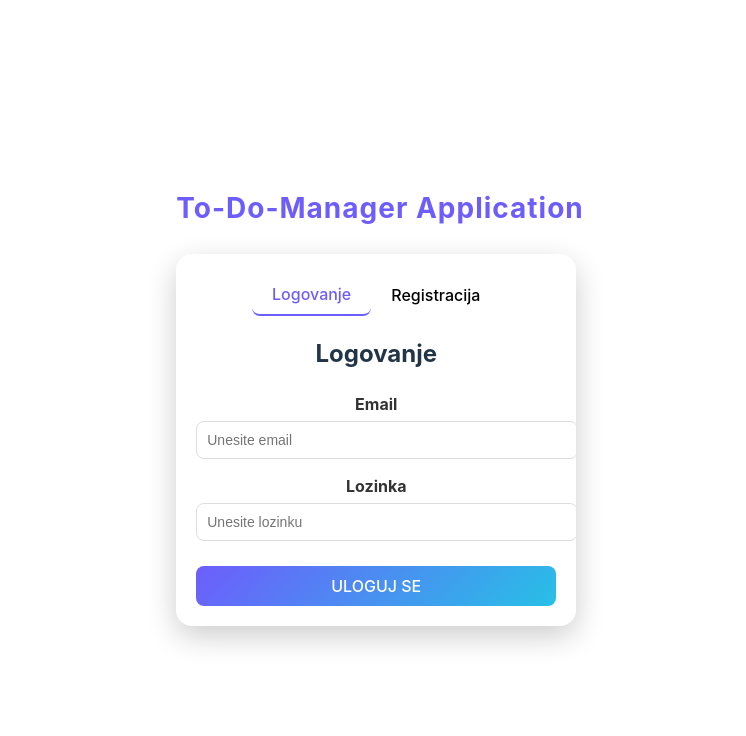
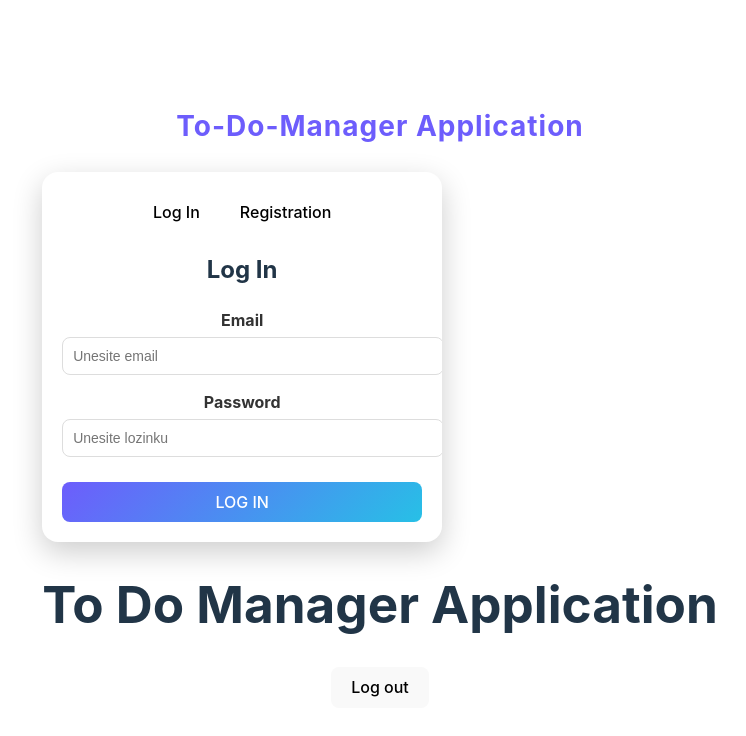
Before and after one commit to luidji95/To-Do-Manager, a React (Vite) app: page / in a window 1280 px wide. Shown: the top 736 px of the page, without its empty margins (260-1006 px from the left). Built offline with nearby package versions, Linux system fonts and the light colour scheme.

Commit message:
Added Header and login functionality

```diff
--- a/src/App.css
+++ b/src/App.css
@@ -70,10 +70,10 @@
   transition: color 0.3s, border-bottom 0.3s;
 }
 
-.toggle-btn.active {
+/* .toggle-btn.active {
   border-bottom: 2px solid #6d5dfc;
   color: #6d5dfc;
-}
+} */
 
 .form-content {
   position: relative;
--- a/src/App.jsx
+++ b/src/App.jsx
@@ -3,13 +3,44 @@ import reactLogo from "./assets/react.svg";
 import viteLogo from "/vite.svg";
 import "./App.css";
 import FormRegistration from "./FormRegistration";
+import Header from "./Header";
 
 function App() {
-  const [count, setCount] = useState(0);
+  const [loggedUser, setLoggedUser] = useState("");
+
+  const Accounts = [
+    {
+      username: "Milos",
+      eMail: "milos.petrovic09.95@gmail.com",
+      password: "Milos12091995",
+    },
+    {
+      username: "Jovana",
+      eMail: "jovana.maric88@gmail.com",
+      password: "Jovana19880516",
+    },
+    {
+      username: "Stefan",
+      eMail: "stefan.popovic78@gmail.com",
+      password: "Stefan19781203",
+    },
+  ];
+
+  function handleLogin(email, password) {
+    const user = Accounts.find(
+      (acc) => acc.eMail === email && acc.password === password
+    );
+    if (user) {
+      setLoggedUser(user.username);
+    } else {
+      alert("Wrong email or password");
+    }
+  }
 
   return (
     <>
-      <FormRegistration />
+      <FormRegistration handleLogin={handleLogin} />
+      <Header username={loggedUser} />
     </>
   );
 }
--- a/src/FormRegistration.jsx
+++ b/src/FormRegistration.jsx
@@ -1,7 +1,9 @@
 import React, { useState } from "react";
 
-function FormRegistration() {
+function FormRegistration({ handleLogin }) {
   const [isLogin, setIsLogin] = useState(true);
+  const [loginEmail, setLoginEmail] = useState("");
+  const [loginPassword, setLoginPassword] = useState("");
 
   return (
     <>
@@ -13,19 +15,19 @@ function FormRegistration() {
               className={`toggle-btn ${isLogin ? "active" : ""}`}
               onClick={() => setIsLogin(true)}
             >
-              Logovanje
+              Log In
             </button>
             <button
               className={`toggle-btn ${!isLogin ? "active" : ""}`}
               onClick={() => setIsLogin(false)}
             >
-              Registracija
+              Registration
             </button>
           </div>
           <div className="form-content">
             {isLogin ? (
               <form className="form-section active">
-                <h2>Logovanje</h2>
+                <h2>Log In</h2>
                 <div className="form-group">
                   <label htmlFor="loginEmail">Email</label>
                   <input
@@ -33,28 +35,38 @@ function FormRegistration() {
                     id="loginEmail"
                     name="loginEmail"
                     placeholder="Unesite email"
+                    value={loginEmail}
+                    onChange={(e) => setLoginEmail(e.target.value)}
                     required
                   />
                 </div>
                 <div className="form-group">
-                  <label htmlFor="loginPassword">Lozinka</label>
+                  <label htmlFor="loginPassword">Password</label>
                   <input
                     type="password"
                     id="loginPassword"
                     name="loginPassword"
                     placeholder="Unesite lozinku"
+                    value={loginPassword}
+                    onChange={(e) => setLoginPassword(e.target.value)}
                     required
                   />
                 </div>
-                <button type="submit" className="btn">
-                  Uloguj se
+                <button
+                  type="submit"
+                  className="btn"
+                  onSubmit={() => {
+                    handleLogin(loginEmail, loginPassword);
+                  }}
+                >
+                  Log In
                 </button>
               </form>
             ) : (
               <form className="form-section active">
-                <h2>Registracija</h2>
+                <h2>Registration</h2>
                 <div className="form-group">
-                  <label htmlFor="username">Korisničko ime</label>
+                  <label htmlFor="username">Username</label>
                   <input
                     type="text"
                     id="username"
@@ -74,7 +86,7 @@ function FormRegistration() {
                   />
                 </div>
                 <div className="form-group">
-                  <label htmlFor="password">Lozinka</label>
+                  <label htmlFor="password">Password</label>
                   <input
                     type="password"
                     id="password"
@@ -84,7 +96,7 @@ function FormRegistration() {
                   />
                 </div>
                 <div className="form-group">
-                  <label htmlFor="confirmPassword">Potvrdi lozinku</label>
+                  <label htmlFor="confirmPassword">Confirm password</label>
                   <input
                     type="password"
                     id="confirmPassword"
@@ -94,7 +106,7 @@ function FormRegistration() {
                   />
                 </div>
                 <button type="submit" className="btn">
-                  Registruj se
+                  Create Account
                 </button>
               </form>
             )}
--- /dev/null
+++ b/src/Header.jsx
@@ -0,0 +1,11 @@
+function Header({ username }) {
+  return (
+    <div className="header-container">
+      <h1>To Do Manager Application</h1>
+      {username && <p>Welcome, {username}!</p>}
+      <button className="log-out-btn">Log out</button>
+    </div>
+  );
+}
+
+export default Header;
```
